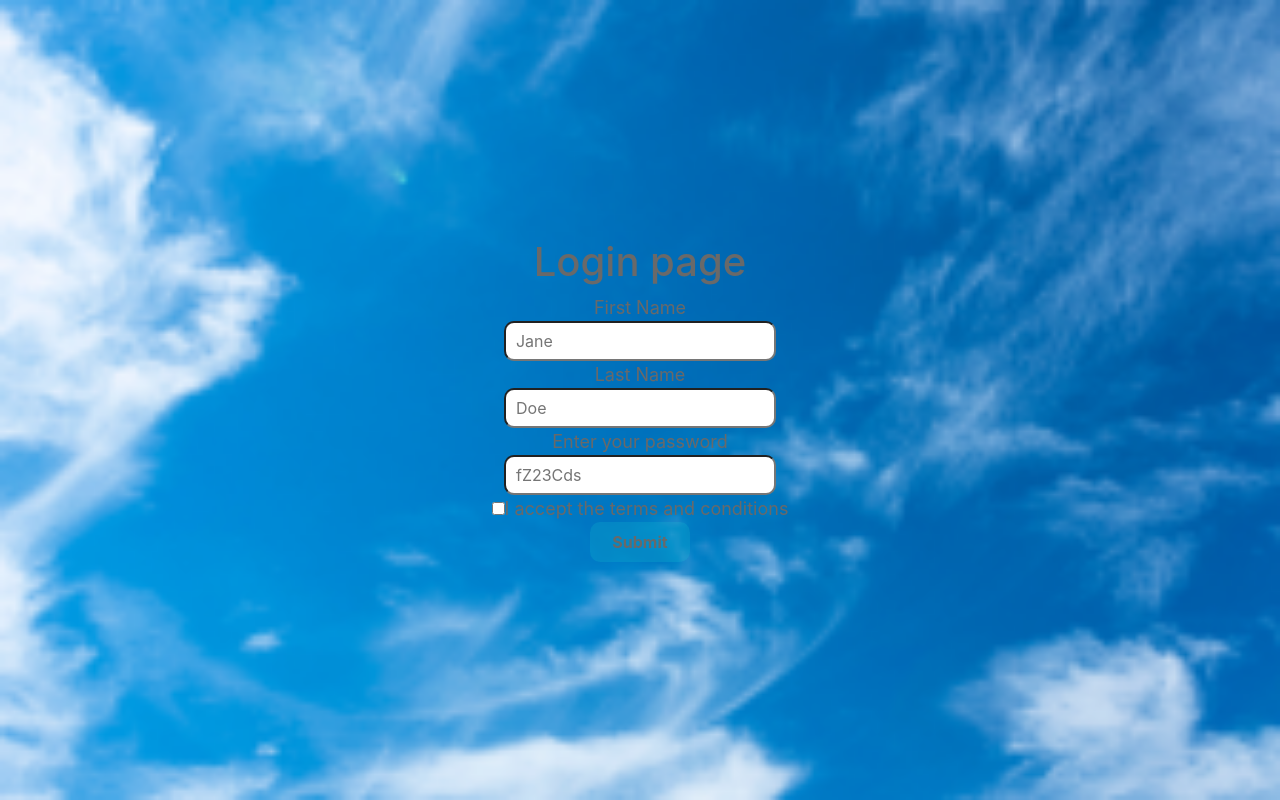
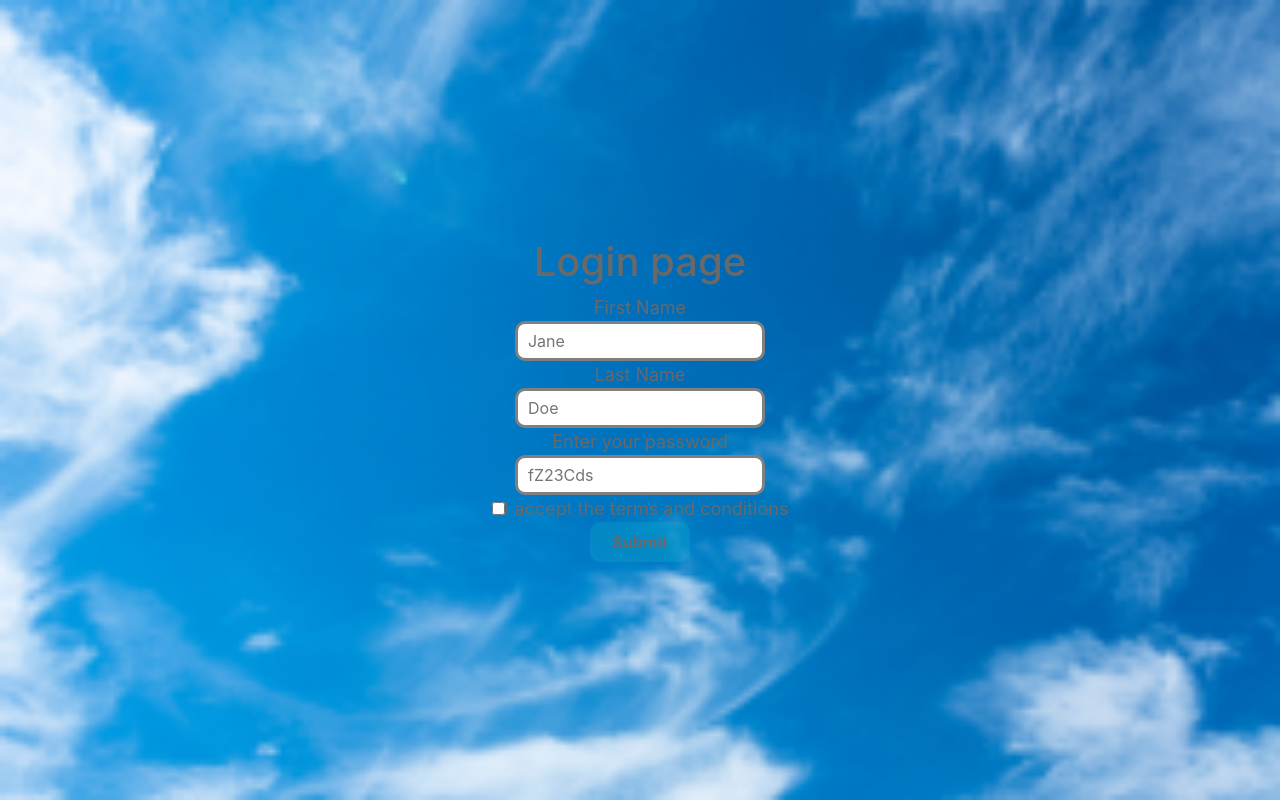
Before and after one commit to scrazym/Weather_App, a React (Create React App) app in the folder weather_app/: page /login in a window 1280 px wide. Built offline with nearby package versions, Linux system fonts and the light colour scheme.

Commit message:
refactor: change input style

```diff
--- a/weather_app/src/components/LoginForm/loginForm.scss
+++ b/weather_app/src/components/LoginForm/loginForm.scss
@@ -5,8 +5,14 @@
   justify-content: center;
   &__input {
     border-radius: 10px;
+    width: 250px;
     height: 40px;
     padding: 3px 10px;
+    border: 3px solid grey;
+    &:focus {
+      outline: none;
+      border-color: green;
+    }
   }
   label {
     color: rgb(var(--text));
```
Also changed, not shown: 6 other files (tests, documents, lock files or other folders).
